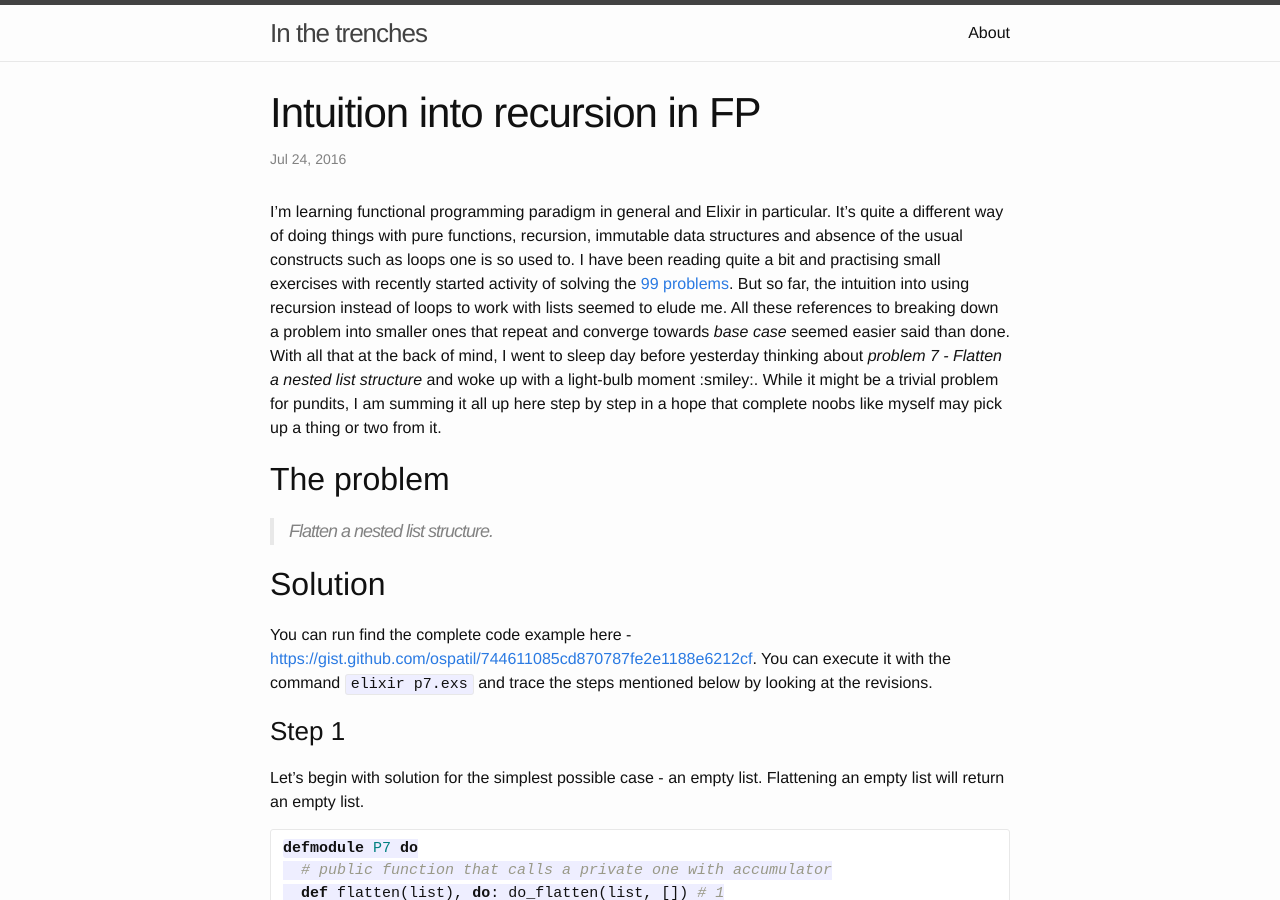
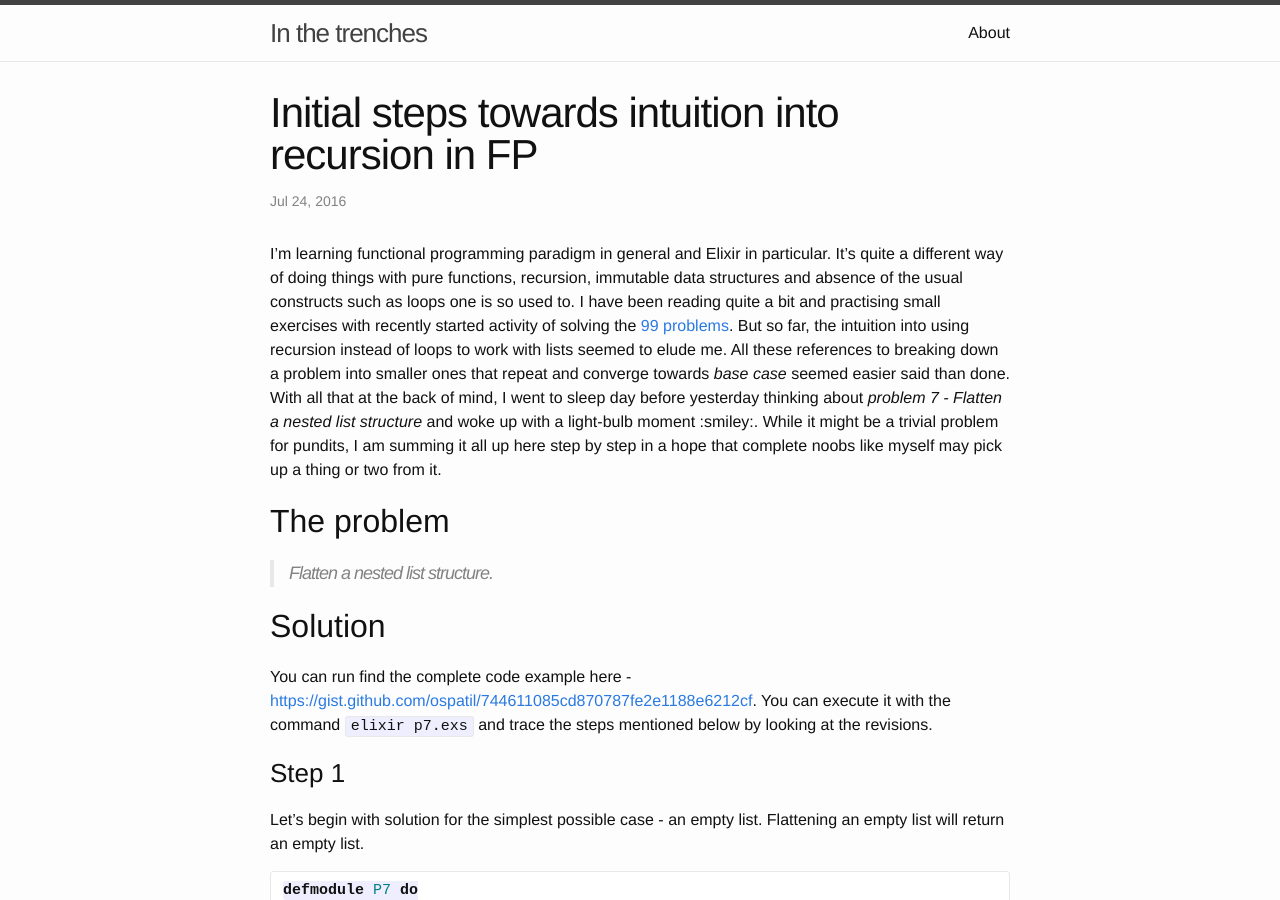
Before and after one commit to ospatil/ospatil.github.io, a Jekyll site: the page built from _posts/2016-07-24-initial-steps-towards-intuition-into-recursion-in-fp.md, in a window 1280 px wide and 900 px high. Built offline with Jekyll 4.4.1, drawn with Linux system fonts in a browser that asks for light colours; comment, search, counter and statistics services are not loaded.

Commit message:
Better name for post

```diff
--- a/_posts/2016-07-24-intuition-into-recursion-in-FP.md
+++ b/_posts/2016-07-24-initial-steps-towards-intuition-into-recursion-in-fp.md
@@ -1,5 +1,5 @@
 ---
-title: Intuition into recursion in FP
+title: Initial steps towards intuition into recursion in FP
 layout: post
 ---
 I'm learning functional programming paradigm in general and Elixir in particular. It's quite a different way of doing things with pure functions, recursion, immutable data structures and absence of the usual constructs such as loops one is so used to. I have been reading quite a bit and practising small exercises with recently started activity of solving the [99 problems](https://ocaml.org/learn/tutorials/99problems.html). But so far, the intuition into using recursion instead of loops to work with lists seemed to elude me. All these references to breaking down a problem into smaller ones that repeat and converge towards _base case_ seemed easier said than done. With all that at the back of mind, I went to sleep day before yesterday thinking about _problem 7 - Flatten a nested list structure_ and woke up with a light-bulb moment :smiley:. While it might be a trivial problem for pundits, I am summing it all up here step by step in a hope that complete noobs like myself may pick up a thing or two from it.
```
